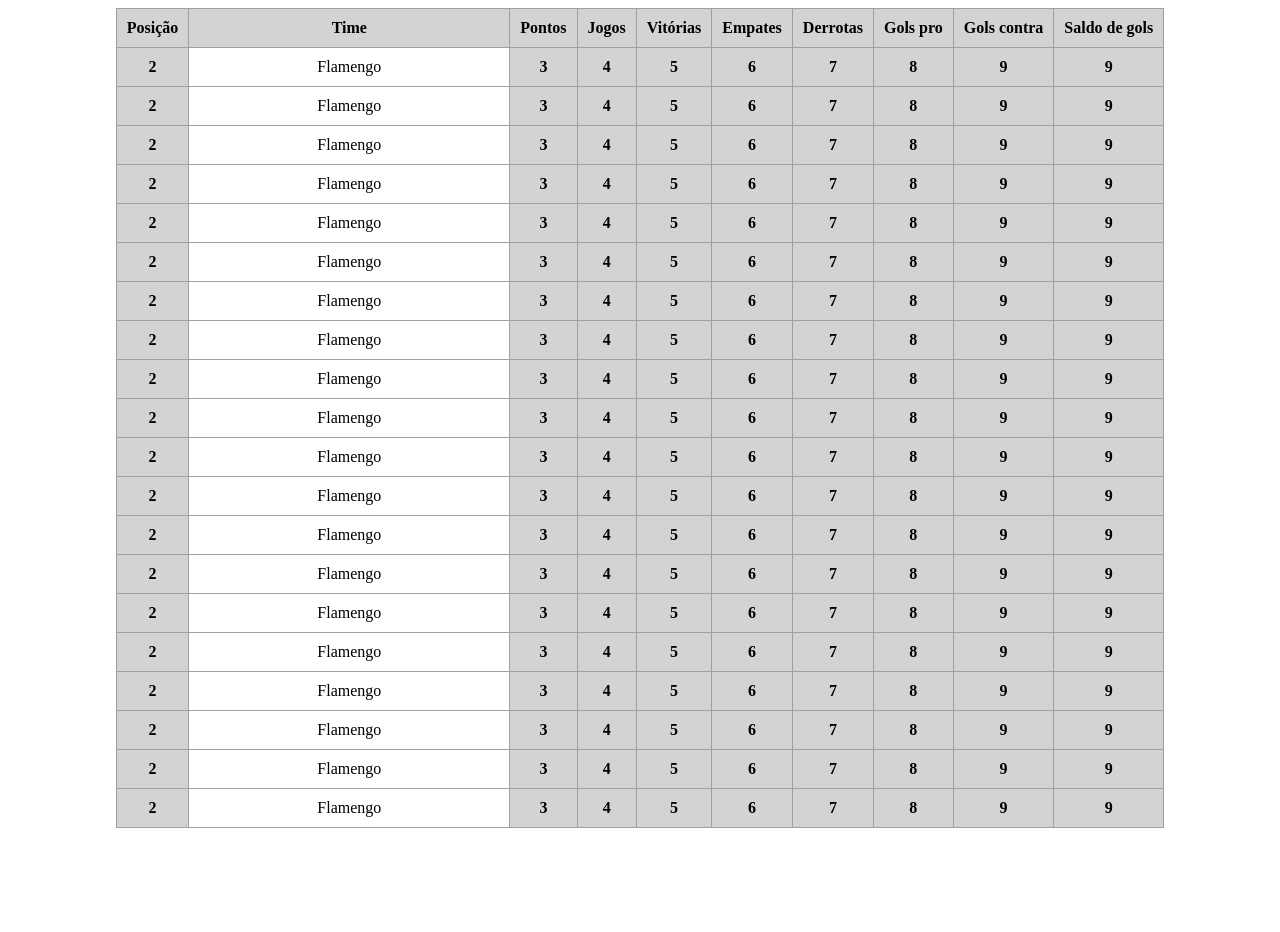
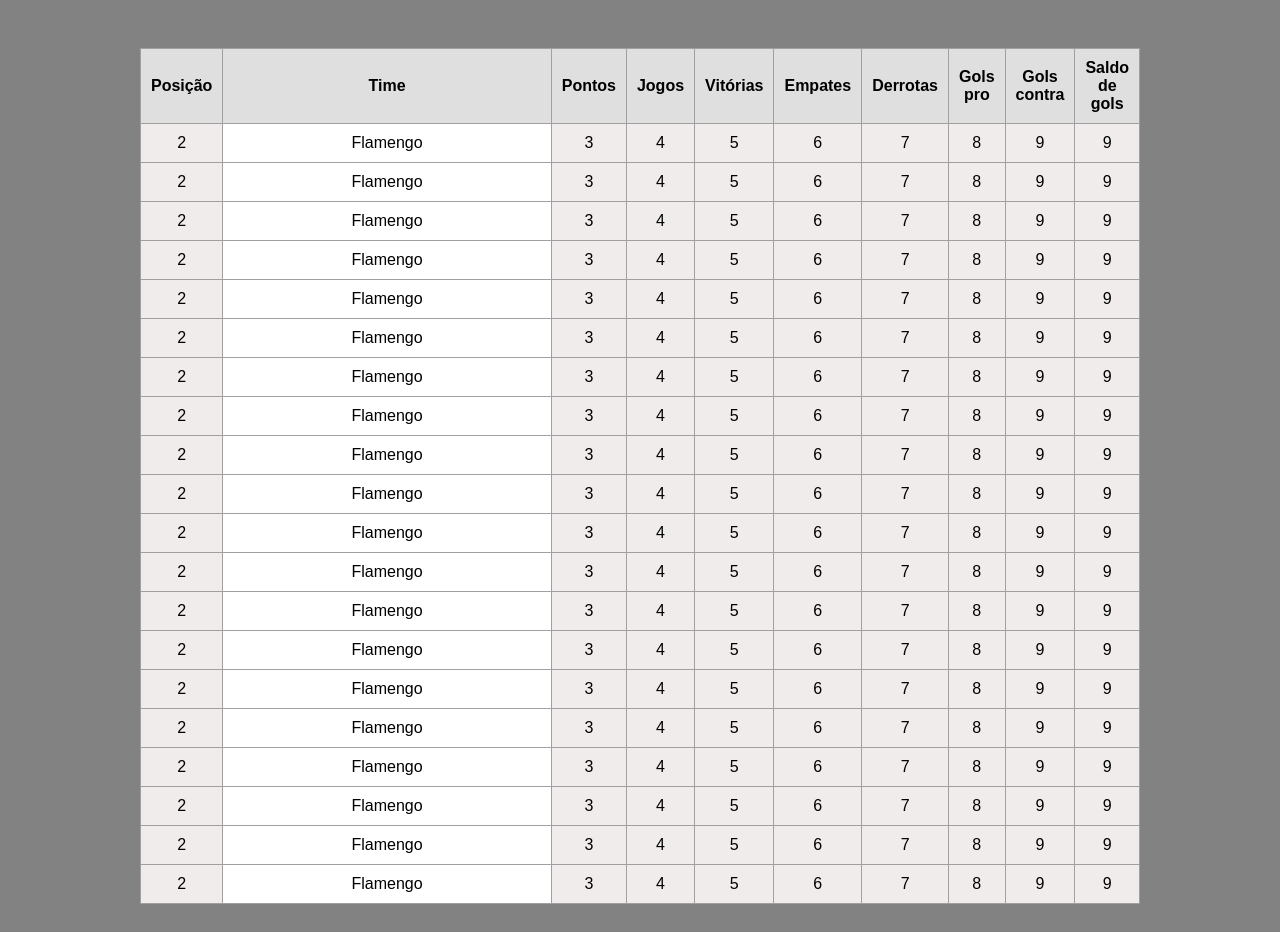
Before and after one commit to Matheusmauriciom/tabela, a plain HTML site: page index.html in a window 1280 px wide. Before the commit the page ends 836 px from the top, so only its background shows below. Drawn offline with Linux system fonts and the light colour scheme.

Commit message:
tabela-css

```diff
--- a/index.html
+++ b/index.html
@@ -1,5 +1,6 @@
 <!DOCTYPE html>
 <html lang="pt-br">
+
 <head>
     <meta charset="UTF-8">
     <meta name="viewport" content="width=device-width, initial-scale=1.0">
@@ -7,6 +8,7 @@
     <title>Tabela brasileirão 2019</title>
     <script src="/js/script.js"></script>
 </head>
+
 <body>
 
 
@@ -27,7 +29,7 @@
             </tr>
         </thead>
 
-        <tbody class="teste">
+        <tbody>
             <tr>
                 <th>2</th>
                 <td>Flamengo</td>
--- a/main.scss
+++ b/main.scss
@@ -1,21 +1,42 @@
 body {
   display: flex;
   justify-content: center;
+  padding: 20px;
+  background-color: #838282;
+  font-family: Arial, sans-serif;
 }
 
-.tabela,
-th,
-td {
+.tabela {
+  width: 100%;
+  max-width: 1000px;
+  margin-top: 20px;
   border-collapse: collapse;
-  padding: 10px;
-  border: 1px solid rgb(160 160 160);
-  text-align: center;
+  background-color: #fff;
+
+  thead {
+    background-color: #dfdfdf;
+
+    th {
+      padding: 10px;
+      font-weight: 600;
+      border: 1px solid #a0a0a0;
+    }
+  }
+
+  tbody {
+    th {
+      background-color: rgb(240, 236, 236);
+      width: 10px;
+      border: 1px solid #a0a0a0;
+      font-weight: 300;
+    }
+
+    tr {
+      td {
+        padding: 10px;
+        border: 1px solid #a0a0a0;
+        text-align: center;
+      }
+    }
+  }
 }
-
-th {
-  background-color: lightgray;
-}
-
-td {
-  width: 300px;
-}
```
Also changed, not shown: style.css, 1 other file. Lines whose indentation alone changed are shown as unchanged.
